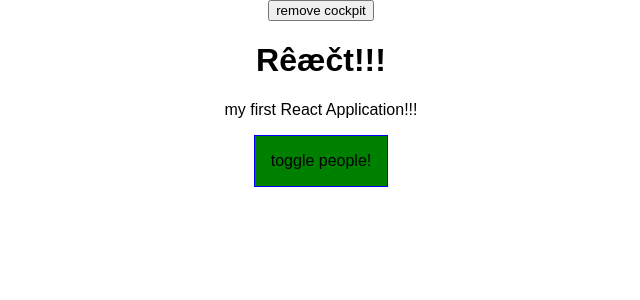
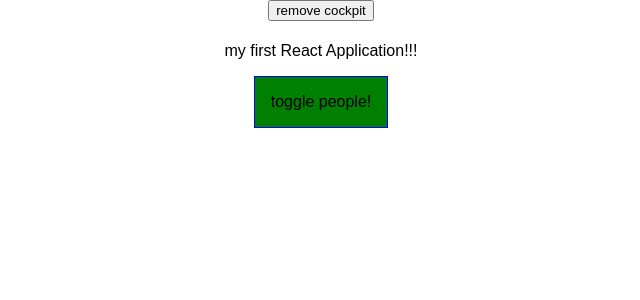
Before and after one commit to kwameasare04/learing-react, a React app: page / in a window 1280 px wide. Shown: the top 300 px of the page, without its empty margins (319-959 px from the left). Built offline with nearby package versions, Linux system fonts and the light colour scheme.

Commit message:
another_form_of_HOC

```diff
--- a/src/components/Cockpit/Cockpit.js
+++ b/src/components/Cockpit/Cockpit.js
@@ -1,4 +1,4 @@
-import React, {useEffect} from "react";
+import React, {useEffect} from 'react';
 //// useEffect runs for every render cycle of component
 import classes from './Cockpit.css'
 
@@ -8,7 +8,7 @@
 //    ///This runs for every re-render cycle
 //     console.log("[cockpit.js] useEffect");
 //     setTimeout(()=>{
-//       alert("tomatoes are green");
+//       alert("tomatoes are blue");
 //     }, 1000);
 //  },[props.people]);
 //  ////only renders when the people component is rendered
@@ -24,6 +24,7 @@
    }
 },[]);
 ///is only rendered the first time passing an empty array, this tells react this effect has no dependancies
+
 
 useEffect(()=>{
   console.log("[cockpit.js] 2nd useEffect");
--- a/src/components/People/Person/People.js
+++ b/src/components/People/Person/People.js
@@ -1,4 +1,4 @@
-import React, {PureComponent} from "react";
+import React, {PureComponent} from 'react';
 import Person from './Person'
 
 /////PureComponent is a componenont that implements shouldComponentUpdate with complete props Check
--- a/src/containers/App.js
+++ b/src/containers/App.js
@@ -3,7 +3,8 @@
 // import ErrorBoundary from '../ErrorBoundary/ErrorBoundary';
 import People from '../components/People/Person/People';
 import Cockpit from '../components/Cockpit/Cockpit';
-
+import withClass from '../hoc/withClass';
+import Aux from '../hoc/Aux';
 //import Radium, {StyleRoot}  from 'radium'; /// A package that lets you use inline styles with sudo selectors and media quries!!! e.g. hover
 
 class App extends Component { /// person tag in this funtion is a self closing tag
@@ -68,12 +69,12 @@
     const personIndex = this.state.people.findIndex(p => {
       return p.id === id
     }) /// returns the index of the value being targeted
-    const person = {
+    const persons = {
       ...this.state.people[personIndex]
     } ////stores value of the index being targeted
-    person.name = event.target.value; /// changes value of persons name to the target value
+    persons.name = event.target.value; /// changes value of persons name to the target value
     const people = [ ...this.state.people ]; ///create a copy of the people array
-    people[personIndex] = person; /// change the value of slescted index in the copied array
+    people[personIndex] = persons; /// change the value of slescted index in the copied array
     this.setState({people:people}) ///change the state value in people
   }
 
@@ -86,20 +87,20 @@
 
   render() {
     console.log('[App.js] render method')
-    let person = null; /// set person to null by default
+    let persons = null; /// set person to null by default
     // let btnClass = '';
 
 ////returns person variable that is rendered when show person in state is true
     if(this.state.showPerson === true){
 ///// the person maps out the contents of the people array in state, each iteration produces a Person component with person.name and person.age
-      person =  <People
+      persons =  <People
           people={this.state.people}
           clicked={this.deletePersonHandler}
           changed={this.nameChangedHandler}
           />;
     }
-    return (/// returns rendered jsx
-    <div className={classes.App}>
+    return (
+      <Aux>
     <button onClick={()=>{this.setState({showCockpit: false})}}> remove cockpit </button>
       {this.state.showCockpit ? <Cockpit
       title={this.props.title}
@@ -107,13 +108,13 @@
       peopleLength={this.state.people.length}
       clicked={this.togglePersonHandler}
       /> : null}
-      {person}
+      {persons}
 
-    </div>
+      </Aux>
 
     );
   }
 }
 /// "this" in the name and age attribute refers to this class. state the object in the class and the people array in the object.
-export default App; // 1)To us you must call radium as a Function and wrap it around app.
+export default withClass(App, classes.App); // 1)To us you must call radium as a Function and wrap it around app.
 ////////2)This is called a higher order component and is used to add some more functionality to your app component.
--- a/src/hoc/Aux.js
+++ b/src/hoc/Aux.js
@@ -1,4 +1,4 @@
-import React from "react";
+import React from 'react';
 
 const aux = props => props.children;
 
--- /dev/null
+++ b/src/hoc/withClass.js
@@ -0,0 +1,11 @@
+import React from 'react';
+
+const withClass = (WrappedComponent, className) => {
+     return props => (
+         <div className={className}>
+             <WrappedComponent/>
+         </div>
+     );
+};
+
+export default withClass;
```
